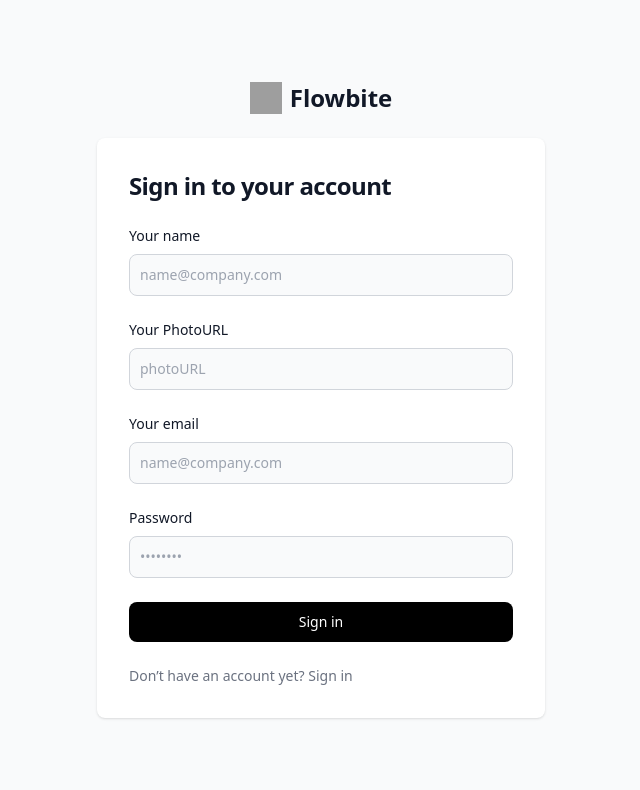
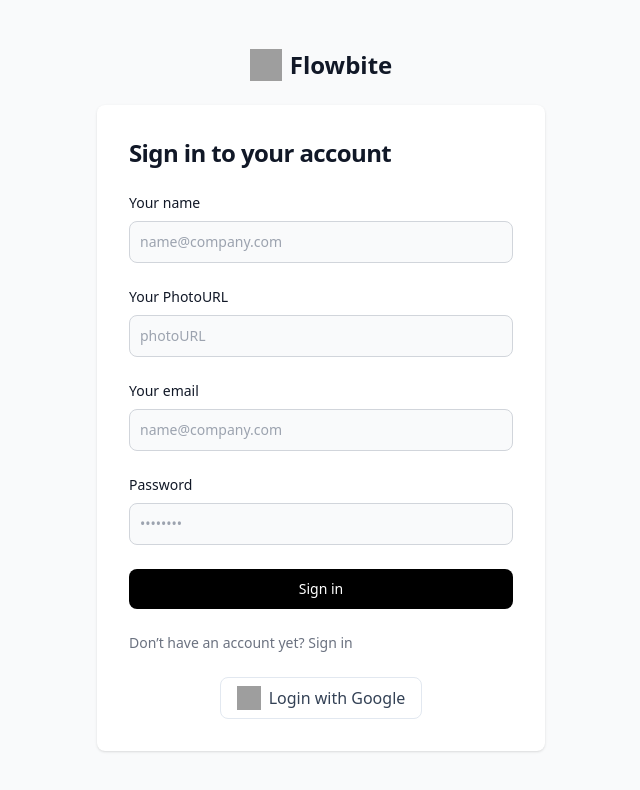
Before and after one commit to Mahen-Howlader/Bistro_boss-Project, a React (Vite) app: page /register in a window 1280 px wide. Shown: the top 790 px of the page, without its empty margins (319-959 px from the left). Built offline with nearby package versions, Linux system fonts and the light colour scheme; no server answers; grey boxes are pictures that could not be loaded.

Commit message:
google login completed

```diff
--- /dev/null
+++ b/src/Component/Sectiontitle/Socialgooglelogin.jsx
@@ -0,0 +1,44 @@
+import { useNavigate } from "react-router-dom";
+import useAxiosPublic from "../../Hooks/useAxiosPublic";
+import UseAuth from "../../Providers/Useauth";
+
+function Socialgooglelogin() {
+  const { googleSignin } = UseAuth();
+  const axiosPublic = useAxiosPublic();
+  const navigate = useNavigate();
+  function handelGoogleLogin() {
+    googleSignin().then((res) => {
+      //   console.log(res.user);
+      const userInfo = {
+        email: res.user?.email,
+        name: res.user?.displayName,
+      };
+    //   console.log(userInfo);
+      axiosPublic.post("/users", userInfo).then((res) => {
+        console.log(res.data);
+        navigate("/");
+      });
+    });
+  }
+
+  return (
+    <div>
+      <div className="flex items-center justify-center  dark:bg-gray-800">
+        <button
+          onClick={handelGoogleLogin}
+          className="px-4 py-2 border flex gap-2 border-slate-200 dark:border-slate-700 rounded-lg text-slate-700 dark:text-slate-200 hover:border-slate-400 dark:hover:border-slate-500 hover:text-slate-900 dark:hover:text-slate-300 hover:shadow transition duration-150"
+        >
+          <img
+            className="w-6 h-6"
+            src="https://www.svgrepo.com/show/475656/google-color.svg"
+            loading="lazy"
+            alt="google logo"
+          />
+          <span>Login with Google</span>
+        </button>
+      </div>
+    </div>
+  );
+}
+
+export default Socialgooglelogin;
--- /dev/null
+++ b/src/Hooks/useAxiosPublic.jsx
@@ -0,0 +1,11 @@
+import axios from "axios";
+
+const axiosPublic = axios.create({
+  baseURL: "http://localhost:5000"
+});
+
+function useAxiosPublic() {
+  return axiosPublic;
+}
+
+export default useAxiosPublic;
--- a/src/Layout/Dashboard.jsx
+++ b/src/Layout/Dashboard.jsx
@@ -5,6 +5,7 @@
     <div className="flex  container mx-auto">
       <div className="w-64 min-h-screen bg-orange-500">
         <ul className="menu space-y-5">
+          {/* all user  */}
           <li>
             <NavLink to="/dashboard/userhome">User Home</NavLink>
 
@@ -27,6 +28,9 @@
           <li>
             <NavLink to="/dashboard/cart">My Booking</NavLink>
           </li>
+
+      {/* admin  */}
+
           <div className="divider"></div>
           <li>
             <NavLink to="/dashboard/home">Home</NavLink>
--- a/src/Pages/Login/Login.jsx
+++ b/src/Pages/Login/Login.jsx
@@ -7,6 +7,7 @@
 } from "react-simple-captcha";
 import Useprovider from "../../Providers/Useprovider";
 import Swal from "sweetalert2";
+import Socialgooglelogin from "../../Component/Sectiontitle/Socialgooglelogin";
 function Login() {
   const location = useLocation();
   const navigate = useNavigate()
@@ -14,7 +15,7 @@
     loadCaptchaEnginge(6);
   }, []);
   const { signinUser, user } = Useprovider();
-  console.log(location.state);
+  // console.log(location.state);
 
   function handelForm(e) {
     e.preventDefault();
@@ -128,6 +129,7 @@
                   </Link>
                 </p>
               </form>
+                <Socialgooglelogin></Socialgooglelogin>
             </div>
           </div>
         </div>
--- a/src/Pages/Shared/Nav.jsx
+++ b/src/Pages/Shared/Nav.jsx
@@ -4,12 +4,12 @@
 import useCart from "../../Providers/useCart";
 function Nav() {
   const { user, logOut } = Useprovider();
-  console.log(user);
   function Logouthandel() {
     logOut();
   }
-const [cart] = useCart()
-  // console.log(user);
+
+  const [cart] = useCart();
+
   return (
     <div>
       <div className="navbar fixed z-50 bg-black bg-opacity-20 text-white container">
@@ -82,7 +82,6 @@
               </Link>
             </li>
 
-
             {user ? (
               <li>
                 <Link onClick={Logouthandel}>LOG OUT</Link>
--- a/src/Pages/Signup/Signup.jsx
+++ b/src/Pages/Signup/Signup.jsx
@@ -2,10 +2,12 @@
 import { useForm } from "react-hook-form";
 import Useprovider from "../../Providers/Useprovider";
 import Swal from "sweetalert2";
+import useAxiosPublic from "../../Hooks/useAxiosPublic";
+import Socialgooglelogin from "../../Component/Sectiontitle/Socialgooglelogin";
 function Signup() {
   const { user, createUser, profileUpdate } = Useprovider() || {};
-
-  console.log(user);
+  const axiosPublic = useAxiosPublic();
+  // console.log(user);
 
   const {
     register,
@@ -20,9 +22,17 @@
       .then((result) => {
         console.log(result.user);
         profileUpdate(data.name, data.photoURL).then((res) => {
-          console.log("user profile updated");
-          Swal.fire("SweetAlert2 is working!");
-          reset();
+          const users = {
+            name: data.name,
+            email: data.email,
+          };
+          axiosPublic.post("/users", users).then((res) => {
+            if (res.data.insertedId) {
+              console.log("user added");
+              Swal.fire("SweetAlert2 is working!");
+              reset();
+            }
+          });
         });
       })
       .catch((error) => {
@@ -163,6 +173,7 @@
                   </Link>
                 </p>
               </form>
+                <Socialgooglelogin></Socialgooglelogin>
             </div>
           </div>
         </div>
--- a/src/Providers/Authprovider.jsx
+++ b/src/Providers/Authprovider.jsx
@@ -5,13 +5,14 @@
   getAuth,
   onAuthStateChanged,
   signInWithEmailAndPassword,
+  signInWithPopup,
   signOut,
   updateProfile,
 } from "firebase/auth";
-
+import { GoogleAuthProvider } from "firebase/auth";
 export const AuthContext = createContext(null);
 function Authprovider({ children }) {
-
+  const provider = new GoogleAuthProvider();
   const auth = getAuth(app);
   const [user, setUser] = useState(null);
   const [loading, setLoading] = useState(true);
@@ -35,6 +36,11 @@
     return signOut(auth);
   };
 
+  const googleSignin = () => {
+    setLoading(true)
+    return signInWithPopup(auth, provider)
+  }
+
   useEffect(() => {
     const unSubscribe = onAuthStateChanged(auth, (user) => {
       setUser(user);
@@ -45,7 +51,7 @@
     };
   }, []);
 
-  const authInfo = { user, loading, createUser, signinUser, logOut,profileUpdate };
+  const authInfo = { user, loading, createUser, signinUser, logOut,profileUpdate,googleSignin };
   return (
     <AuthContext.Provider value={authInfo}>{children}</AuthContext.Provider>
   );
--- a/src/Routes/Routes.jsx
+++ b/src/Routes/Routes.jsx
@@ -46,7 +46,7 @@
     children : [
       {
           path : "cart",
-          element : <Cart></Cart>
+          element : <Privateroute><Cart></Cart></Privateroute>
       }
     ]
   }
```
Also changed, not shown: src/Providers/useCart.jsx (+8 -8 lines).
